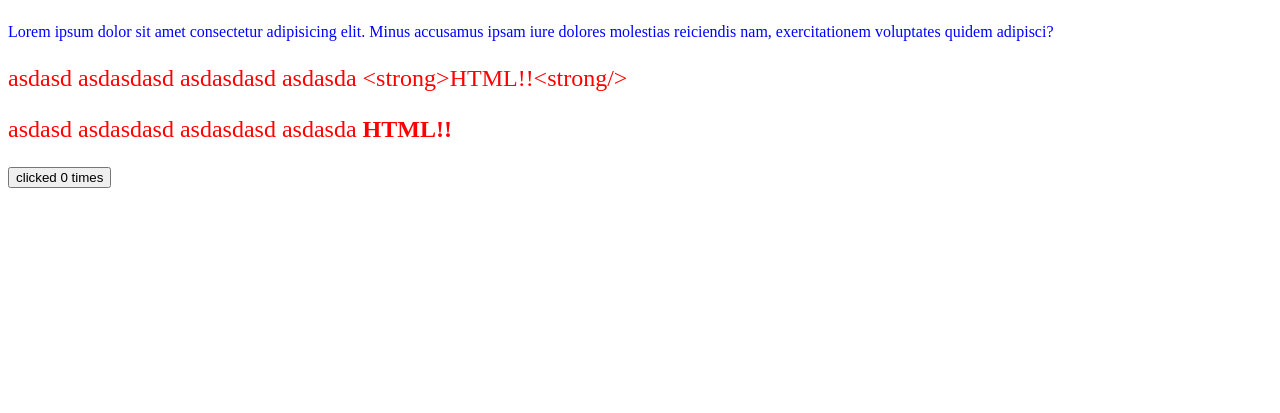
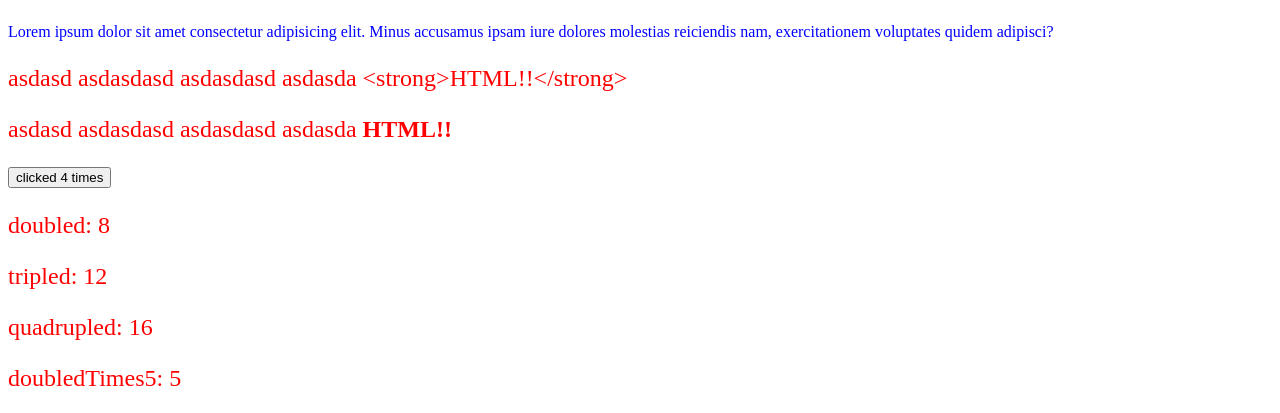
Before and after one commit to youyoumu/svelte-practice, a SvelteKit app: page / in a window 1280 px wide. Shown: the part 436-849 px from the top of the page. Before the commit the page ends 800 px from the top, so only its background shows below. Built offline with nearby package versions, Linux system fonts and the light colour scheme.

Commit message:
Declarations

```diff
--- a/src/routes/+page.svelte
+++ b/src/routes/+page.svelte
@@ -3,12 +3,17 @@
 	let name = 'youyoumu';
 	const src =
 		'https://avatars.githubusercontent.com/u/19760884?s=400&u=6762f1be1dfc466fc31654873d46722d40537392&v=4';
-	let string = `asdasd asdasdasd asdasdasd asdasda <strong>HTML!!<strong/>`;
-	let count = 0;
+	let string = `asdasd asdasdasd asdasdasd asdasda <strong>HTML!!</strong>`;
+	let count = 4;
 
 	function increment() {
 		count += 1;
 	}
+
+	let doubled = 1;
+	$: doubled = count * 2;
+	let tripled = count * 3;
+	const doubledTimes5 = doubled * 5;
 </script>
 
 <h1>Hello {name.toUpperCase()}!</h1>
@@ -25,6 +30,10 @@
 	clicked {count}
 	{count === 1 ? 'time' : 'times'}
 </button>
+<p>doubled: {doubled}</p>
+<p>tripled: {tripled}</p>
+<p>quadrupled: {count * 4}</p>
+<p>doubledTimes5: {doubledTimes5}</p>
 
 <style>
 	p {
```
